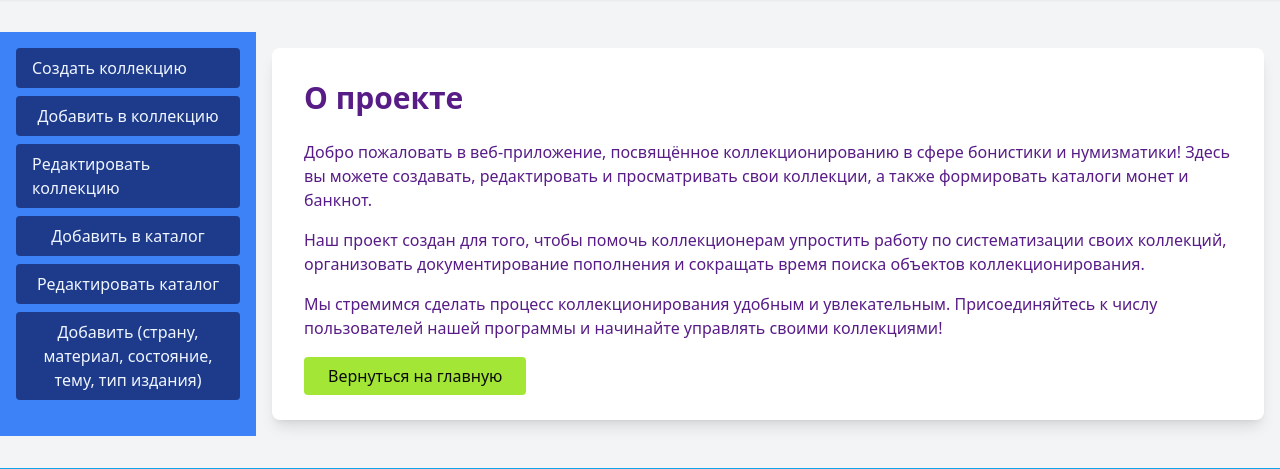
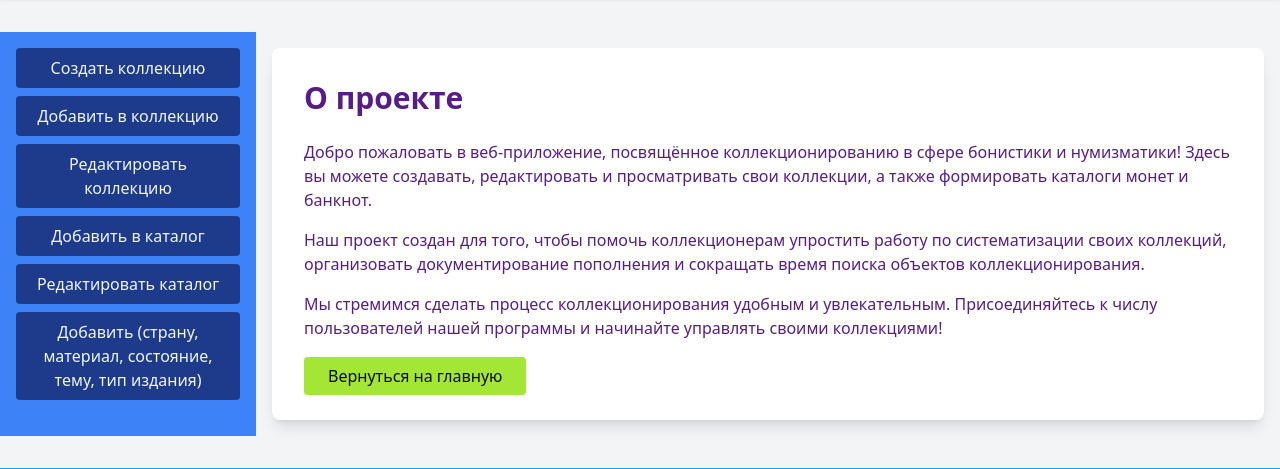
Before and after one commit to AndreyTurobov/CollectOnDjango, a Django app: page /about/ in a window 1280 px wide. Shown: the part 120-589 px from the top of the page. Run offline with Django 4.2, Linux system fonts and the light colour scheme; some libraries are stand-ins or nearby versions.

Commit message:
the inscriptions in the navbar are aligned

```diff
--- a/templates/include/navbar.html
+++ b/templates/include/navbar.html
@@ -1,22 +1,22 @@
 <nav class="bg-[#3d82f6] w-64 p-4">
     <ul class="space-y-2">
         <li><a href="{% url 'create-collection' %}"
-               class="w-full text-[#eff6ff] bg-[#1e3a8a] px-4 py-2 block rounded hover:bg-[#075985]"
+               class="w-full text-[#eff6ff] bg-[#1e3a8a] px-4 py-2 block rounded hover:bg-[#075985] text-center"
             >
-                Создать коллекцию
+              Создать коллекцию
             </a>
         </li>
         <li>
             <button
               onclick="openModal('add-to-collection')"
-              class="w-full text-[#eff6ff] bg-[#1e3a8a] px-4 py-2 block rounded hover:bg-[#075985]"
+              class="w-full text-[#eff6ff] bg-[#1e3a8a] px-4 py-2 block rounded hover:bg-[#075985] text-center"
             >
               Добавить в коллекцию
             </button>
         </li>
         <li>
             <a href="{% url 'collection-list' %}"
-               class="text-[#eff6ff] bg-[#1e3a8a] px-4 py-2 block rounded hover:bg-[#075985]"
+               class="w-full text-[#eff6ff] bg-[#1e3a8a] px-4 py-2 block rounded hover:bg-[#075985] text-center"
             >
               Редактировать коллекцию
             </a>
@@ -24,7 +24,7 @@
         <li>
             <button
                 onclick="openModal('create')"
-                class="w-full text-[#eff6ff] bg-[#1e3a8a] px-4 py-2 block rounded hover:bg-[#075985]"
+                class="w-full text-[#eff6ff] bg-[#1e3a8a] px-4 py-2 block rounded hover:bg-[#075985] text-center"
             >
                 Добавить в каталог
             </button>
@@ -32,7 +32,7 @@
         <li>
             <button
                 onclick="openModal('edit')"
-                class="w-full text-[#eff6ff] bg-[#1e3a8a] px-4 py-2 block rounded hover:bg-[#075985]"
+                class="w-full text-[#eff6ff] bg-[#1e3a8a] px-4 py-2 block rounded hover:bg-[#075985] text-center"
             >
                 Редактировать каталог
             </button>
@@ -40,7 +40,7 @@
         <li>
             <button
                 onclick="openModal('add-value')"
-                class="w-full text-[#eff6ff] bg-[#1e3a8a] px-4 py-2 block rounded hover:bg-[#075985]"
+                class="w-full text-[#eff6ff] bg-[#1e3a8a] px-4 py-2 block rounded hover:bg-[#075985] text-center"
             >
                 Добавить (страну, материал, состояние, тему, тип издания)
             </button>
```
